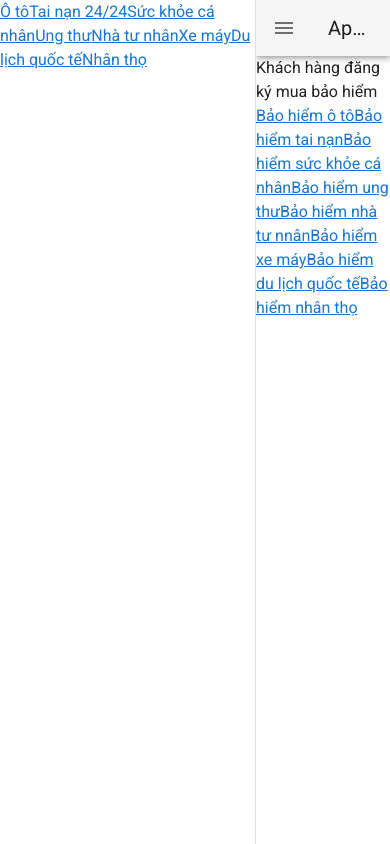
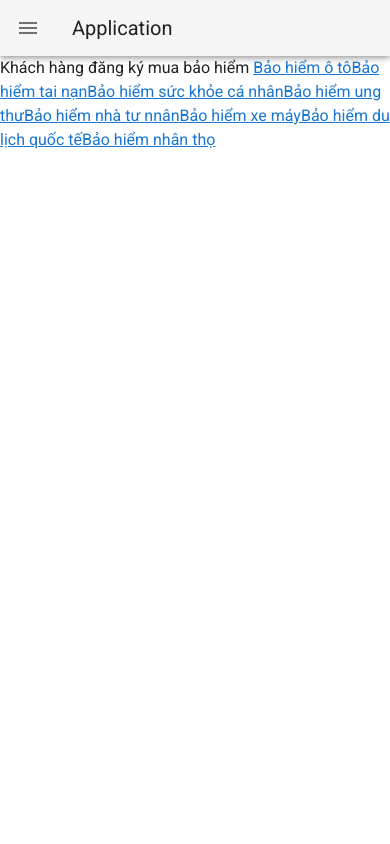
Before and after one commit to TDAK1509/cuahangbaohiem-admin, a Vue app: page / in a window 390 px wide. Built offline with nearby package versions, Linux system fonts and the light colour scheme.

Commit message:
SideBar responsive

```diff
--- a/src/App.vue
+++ b/src/App.vue
@@ -1,11 +1,11 @@
 <template>
   <v-app>
-    <v-navigation-drawer v-model="drawer" app permanent>
+    <v-navigation-drawer v-model="drawer" app :permanent="!isMobile">
       <SideBar />
     </v-navigation-drawer>
 
     <v-app-bar app>
-      <v-app-bar-nav-icon @click="drawer = !drawer"></v-app-bar-nav-icon>
+      <v-app-bar-nav-icon v-if="isMobile" @click="drawer = !drawer" />
 
       <v-toolbar-title>Application</v-toolbar-title>
     </v-app-bar>
@@ -18,6 +18,7 @@
 
 <script>
 import SideBar from "@/components/SideBar.vue";
+import { MOBILE_BREAKPOINT } from "@/utils/breakpoint";
 
 export default {
   name: "App",
@@ -26,6 +27,12 @@ export default {
     SideBar
   },
 
-  data: () => ({ drawer: null })
+  data: () => ({ drawer: null }),
+
+  computed: {
+    isMobile() {
+      return window.innerWidth <= MOBILE_BREAKPOINT;
+    }
+  }
 };
 </script>
--- /dev/null
+++ b/src/utils/breakpoint.ts
@@ -0,0 +1 @@
+export const MOBILE_BREAKPOINT = 768;
```
